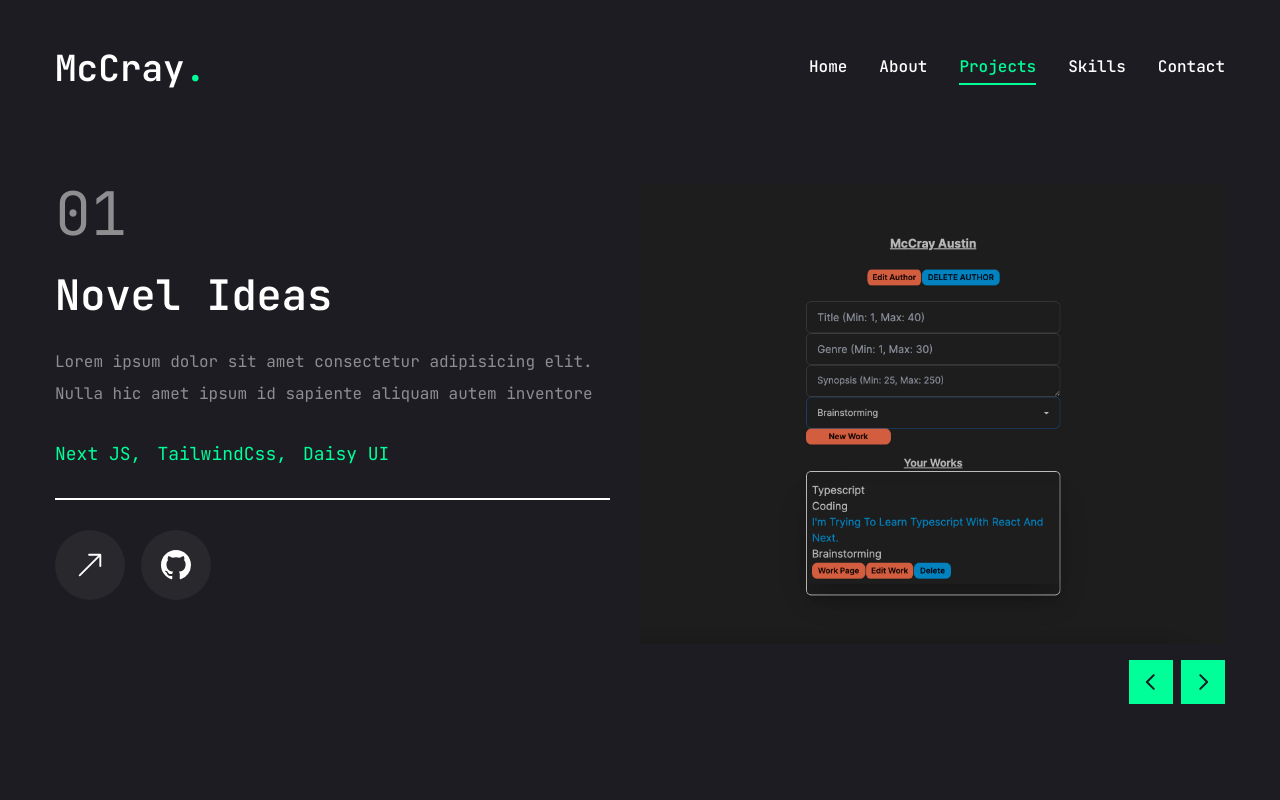
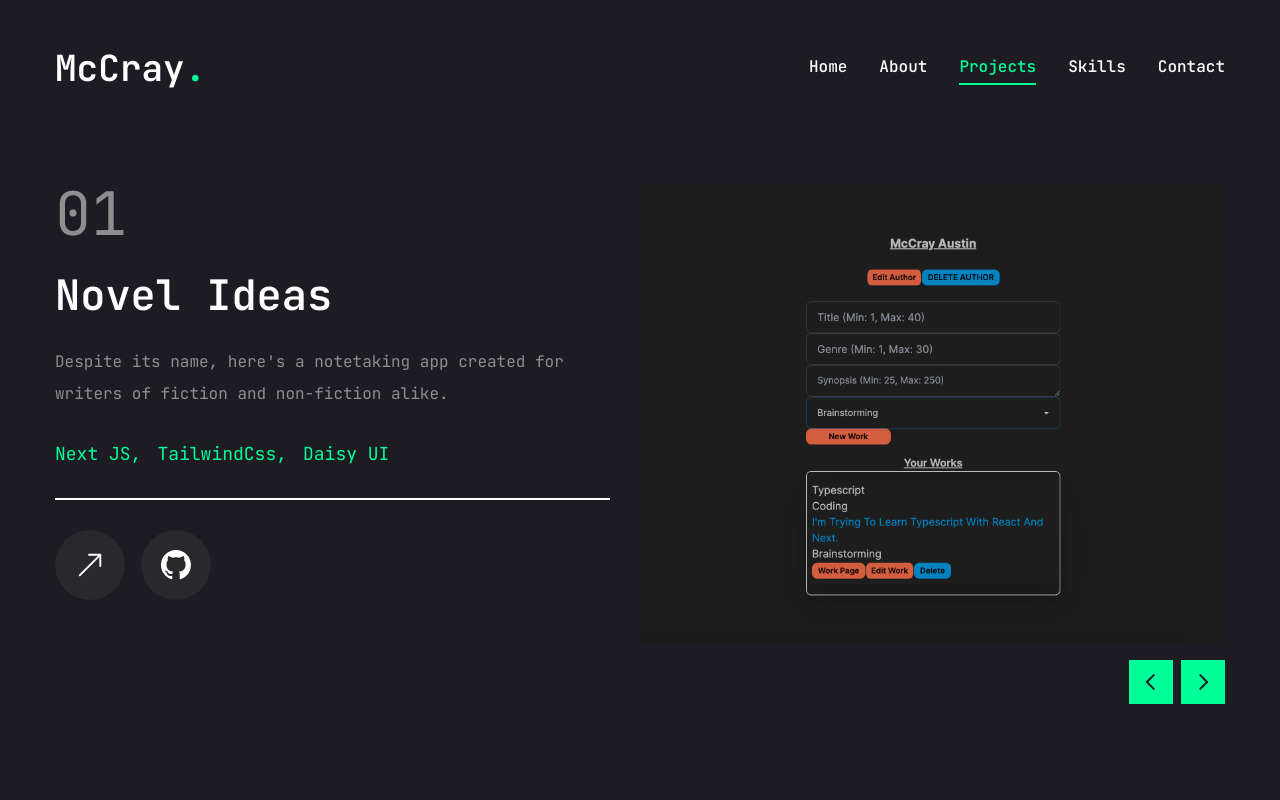
Before and after one commit to mmaustin/mccray-portfolio, a Next.js app in the folder next-portfolio/: page /projects in a window 1280 px wide. Shown: the top 800 px of the page. Built offline with nearby package versions, Linux system fonts and the light colour scheme.

Commit message:
Added text to projects and skills pages

```diff
--- a/next-portfolio/app/projects/page.jsx
+++ b/next-portfolio/app/projects/page.jsx
@@ -14,7 +14,7 @@ const projects = [
     num: "01",
     category: "full stack",
     title: "novel ideas",
-    description: "Lorem ipsum dolor sit amet consectetur adipisicing elit. Nulla hic amet ipsum id sapiente aliquam autem inventore",
+    description: "Despite its name, here's a notetaking app created for writers of fiction and non-fiction alike.",
     stack: [
       { name: "Next JS," },
       { name: "TailwindCss," },
@@ -28,7 +28,7 @@ const projects = [
     num: "02",
     category: "full stack",
     title: "writers forum",
-    description: "Lorem ipsum dolor sit amet consectetur adipisicing elit. Nulla hic amet ipsum id sapiente aliquam autem inventore",
+    description: "A space for you and your fellow writers to come together and collaborate.",
     stack: [
       { name: "React," },
       { name: "Express JS," },
@@ -42,7 +42,7 @@ const projects = [
     num: "03",
     category: "frontend",
     title: "random history",
-    description: "Lorem ipsum dolor sit amet consectetur adipisicing elit. Nulla hic amet ipsum id sapiente aliquam autem inventore",
+    description: "History trivia that requires a certain depth of knowledge and dumb luck in equal measure.",
     stack: [
       { name: "React," },
       { name: "React Hooks," },
--- a/next-portfolio/app/skills/page.jsx
+++ b/next-portfolio/app/skills/page.jsx
@@ -4,11 +4,10 @@ import { SiDaisyui, SiJavascript, SiRedux, SiTailwindcss, SiPrisma, SiNextdotjs,
 import { FaHtml5, FaCss3, FaReact, FaNodeJs } from "react-icons/fa";
 import { TabsList, Tabs, TabsTrigger, TabsContent } from "@/components/ui/tabs";
 import { Tooltip, TooltipContent, TooltipProvider, TooltipTrigger } from "@/components/ui/tooltip";
-import { motion } from "framer-motion";
 
 const skills = {
   title: "My Skills",
-  description: "Lorem ipsum dolor sit amet consectetur adipisicing elit. Blanditiis magnam tempore saepe maiores quos repellendus hic, ratione animi, ab aliquam repellat, natus quo minus delectus optio labore distinctio unde reprehenderit",
+  description: "In addition to the skills listed below, I'm currently working to improve my knowledge and abilities in Typescript, Websockets/Socket.io, Shadcn/ui, and Dynamic Programming, in addition to other technologies and concepts.",
   skillList: [
     {
       icon: <FaHtml5 />,
@@ -64,7 +63,6 @@ const skills = {
 
 const SkillsPage = () => {
   return (
-    // <motion.div initial={{ opacity: 0 }} animate={{ opacity: 1, transition: { delay: .75, duration: 0.4, ease: "easeIn" } }}
     <div
       className="min-h-[80vh] flex items-center justify-center py-12 lg:py-0">
       <div className="container mx-auto">
@@ -106,7 +104,6 @@ const SkillsPage = () => {
         </Tabs>
       </div>
     </div>
-    // {/* </motion.div> */}
   )
 }
 export default SkillsPage
```
